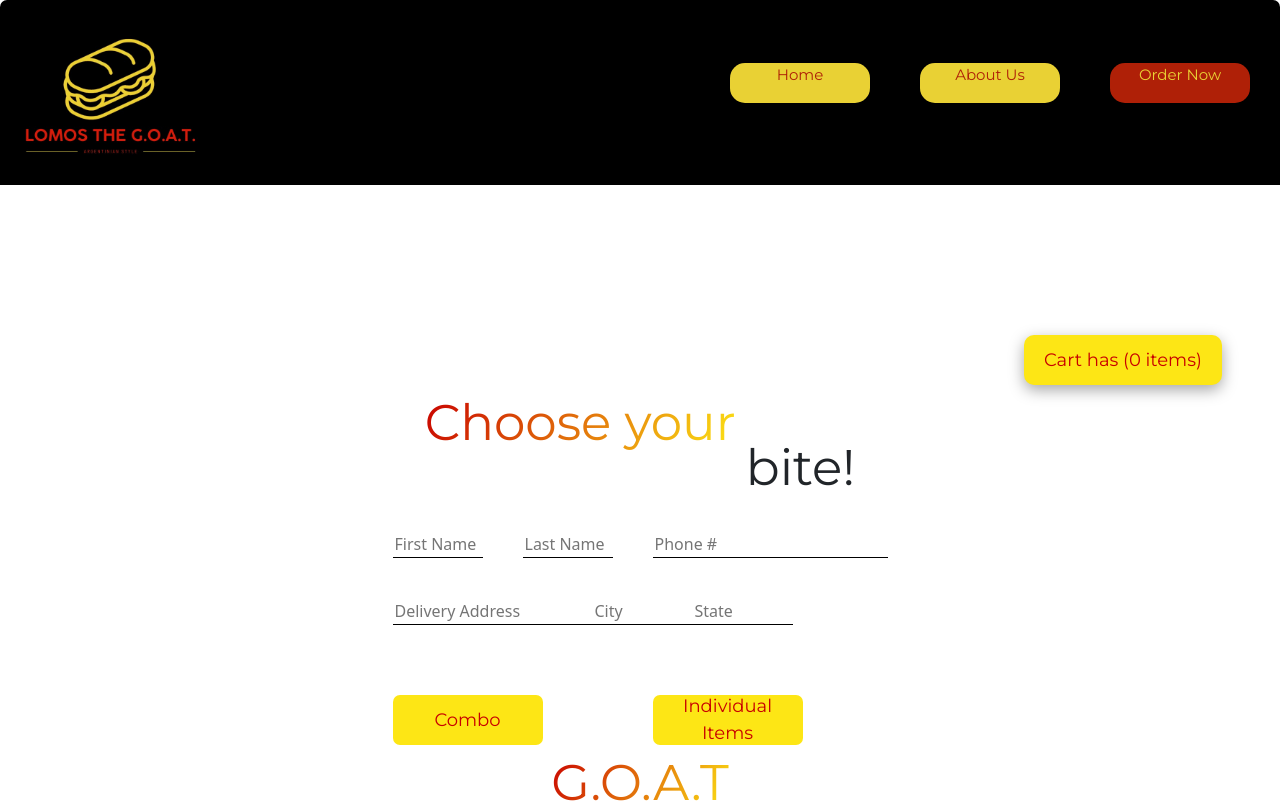
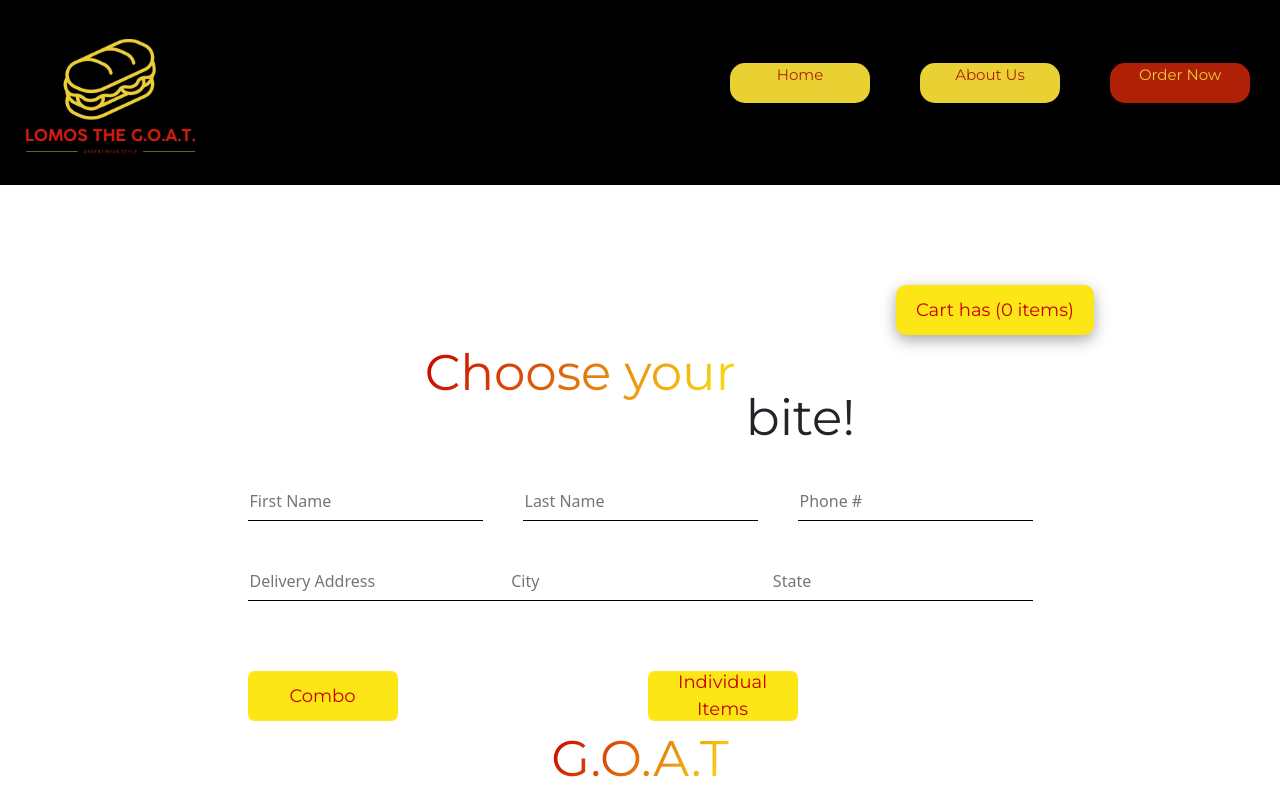
Before and after one commit to JorgeLG87/Lomos-the-G.O.A.T, a React (Vite) app: page /order-now in a window 1280 px wide. Shown: the top 803 px of the page. Built offline with nearby package versions, Linux system fonts and the light colour scheme; the HTML template or start-up script is replaced by a standard one.

Commit message:
Fixed css in shopping cart page

```diff
--- a/src/Components/Form.css
+++ b/src/Components/Form.css
@@ -57,8 +57,8 @@
 .name-input {
     display: flex;
     margin-top: 10px;
-    height: 27px;
-    width: 90px;
+    height: 40px;
+    width: 100%;
     border: 0;
     border-bottom: 1px solid black;
 
@@ -74,8 +74,8 @@
 .lastname-input {
     display: flex;
     margin-top: 10px;
-    height: 27px;
-    width: 90px;
+    height: 40px;
+    width: 100%;
     border: none;
     border-bottom: 1px solid black;
     @media (width < 450px) {
@@ -90,8 +90,8 @@
 .delivery-input {
     display: flex;
     margin-top: 10px;
-    height: 27px;
-    width: 200px;
+    height: 40px;
+    width: 100%;
     border: none;
     border-bottom: 1px solid black;
     @media (width < 450px) {
@@ -105,8 +105,8 @@
 
 .city-input {
     margin-top: 10px;
-    height: 27px;
-    width: 100px;
+    height: 40px;
+    width: 100%;
     border: none;
     border-bottom: 1px solid black;
     @media (width < 450px) {
@@ -120,8 +120,8 @@
 
 .state-input {
     margin-top: 10px;
-    height: 27px;
-    width: 100px;
+    height: 40px;
+    width: 100%;
     border: none;
     border-bottom: 1px solid black;
     @media (width < 450px) {
@@ -135,7 +135,8 @@
 
 .contact-number {
     margin-top: 10px;
-    height: 27px;
+    height: 40px;
+    width: 100%;
     border: none;
     border-bottom: 1px solid black;
     @media (width < 450px) {
@@ -177,7 +178,7 @@
     justify-content: center;
     align-items: center;
     margin-top: 70px;
-    margin-left: 260px;
+    margin-left: 400px;
     width: 150px;
     font-size: 18px;
     font-family: "Montserrat";
@@ -218,10 +219,6 @@
 } */
 
 
-input::-webkit-outer-spin-button,
-input::-webkit-inner-spin-button {
-  -webkit-appearance: none;
-}
 
 .type-container {
     position: relative;
@@ -339,8 +336,8 @@ input::-webkit-inner-spin-button {
     color: rgb(200, 0, 0);
     border-radius: 10px;
     padding: 20px;
-    margin-top: 50px;
-    margin-left: 80%;
+    margin-top: 0px;
+    margin-left: 70%;
     font-size: large;
     font-family: "Montserrat";
     @media (width < 450px) {
--- a/src/Components/Home.jsx
+++ b/src/Components/Home.jsx
@@ -23,7 +23,7 @@ export default function Home({ slides }) {
           <img className="location" src="/location.png"/>
         </div>
         <QueEsLomo/>
-        <Link to="/order-now" style={{textDecoration:"none", width:"100%", marginTop:"80px"}}>
+        <Link to="/order-now" style={{textDecoration:"none", width:"fit-content", marginTop:"80px"}}>
           <button className="order-now-home">Order Now!</button>
         </Link>
         <div className="aboutus-section-container">
--- a/src/Components/Navbar.css
+++ b/src/Components/Navbar.css
@@ -5,7 +5,7 @@
     justify-content: right;
     height: 185px;
     color: white;
-    border-radius: 7px;
+    /* border-radius: 7px; */
     border-bottom-left-radius: 0px;
     border-bottom-right-radius: 0px;
     @media (width < 450px) {
--- a/src/Components/ShowCart.css
+++ b/src/Components/ShowCart.css
@@ -5,12 +5,12 @@
 
 .top-container {
     display: grid;
-    grid-template-columns: 25% 50% 25%;
+    grid-template-columns: 50% 50%;
 }
 
 .navigating-showcart {
     margin-top: 20px;
-    margin-left: -30px;
+    margin-left: 0px;
     border: 1px solid black;
     width: fit-content;
     height: 50px;
@@ -46,6 +46,7 @@
     height: 50px;
     border: none;
     border-radius: 10px;
+    margin-left: 60%;
     padding-left: 30px;
     padding-right: 30px;
     background-color: rgb(80, 200, 120);
--- a/src/Components/ShowCart.jsx
+++ b/src/Components/ShowCart.jsx
@@ -34,12 +34,9 @@ export default function ShowCart() {
     return (
         <div className="showcart-page">
             <div className="top-container">
-                <Link to="/order-now" style={{textDecoration:"none"}}>
+                <Link to="/order-now" style={{textDecoration:"none", width:"fit-content"}}>
                     <button className="navigating-showcart" type="button">Go Back</button>
                 </Link>
-                <div className="title-span-container2">
-                    <p className="title2"><span className="span-text">Shopping</span></p><p className="title">Cart</p>
-                </div>
                 <button className="place-order-top" type="button">Place Order</button>
             </div>
             <div className="showcart-main-container">
```
